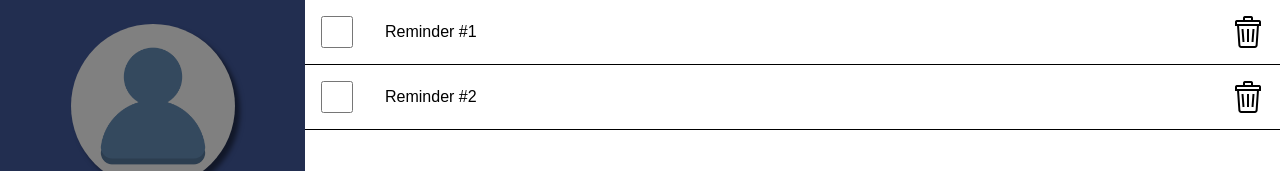
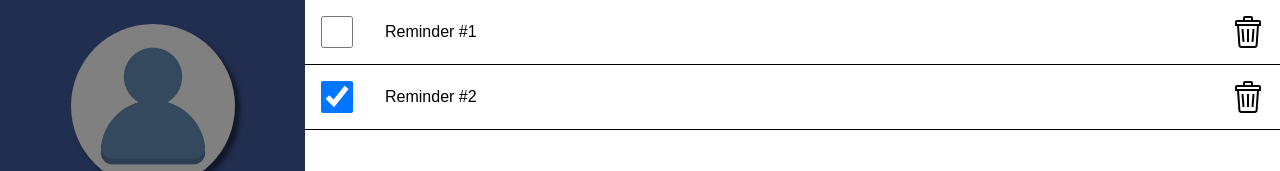
Before and after one commit to mikolertesx/mern-todo, a React (Create React App) app in the folder frontend/: page /todo in a window 1280 px wide. Shown: the top 171 px of the page. Built offline with nearby package versions, Linux system fonts and the light colour scheme.

Commit message:
Fixed typo

```diff
--- a/frontend/src/pages/Todo/components/Main/singleToDo.js
+++ b/frontend/src/pages/Todo/components/Main/singleToDo.js
@@ -42,7 +42,7 @@ const singleToDo = ({ text, checked }) => {
   return (
     <Content>
       <CheckAndTextDiv>
-        <CheckBox type="checkbox" value={checked} />
+        <CheckBox type="checkbox" checked={checked} />
         <Text>{text}</Text>
       </CheckAndTextDiv>
       <DeleteDiv>
```
